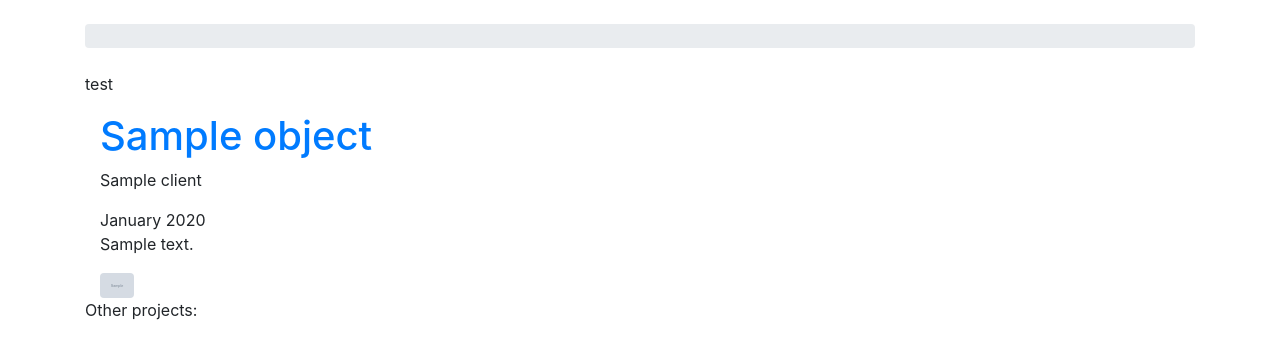
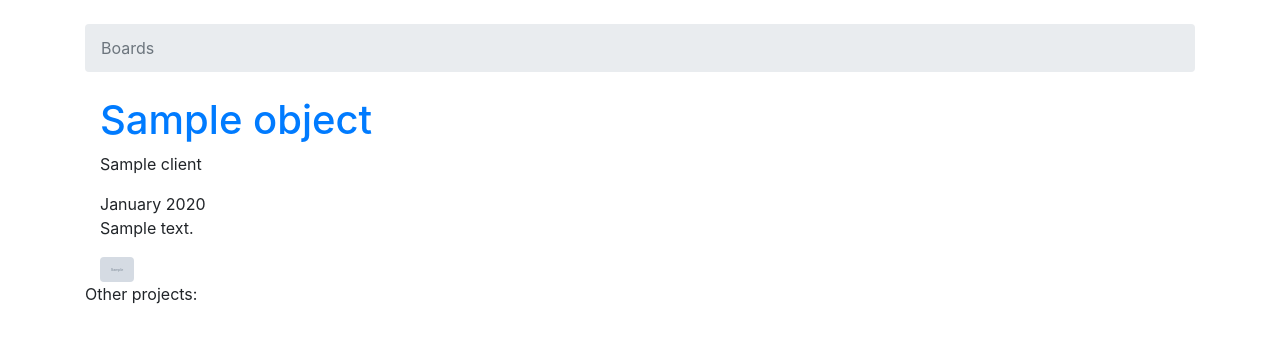
Before and after one commit to mackevin1/raymarinc_latest, a Django app: template templates/project_detail.html in a window 1280 px wide. Shown: the part 56-415 px from the top of the page. Run offline with Django 3.2, Linux system fonts and the light colour scheme; the template is opened without the code that fills it: most values are stand-ins (such as "Sample title", 1, 10 or a date in 2020); grey boxes marked "Sample" are stand-in pictures; parts of the project's set-up code (start-up, migrations or seed data) failed here and were passed over; some libraries are stand-ins or nearby versions; some web fonts are replaced.

Commit message:
version1.60

```diff
--- a/templates/project_detail.html
+++ b/templates/project_detail.html
@@ -2,10 +2,10 @@
 {% load static %}
 
 
-{% block body_id %}project_detail{% endblock %}
-
+{% block breadcrumb %}
+  <li class="breadcrumb-item active">Boards</li>
+{% endblock %}
 {% block content %}
-<p>test</p>
 {% for object in object_list %}
     <article>
         <section>
```
